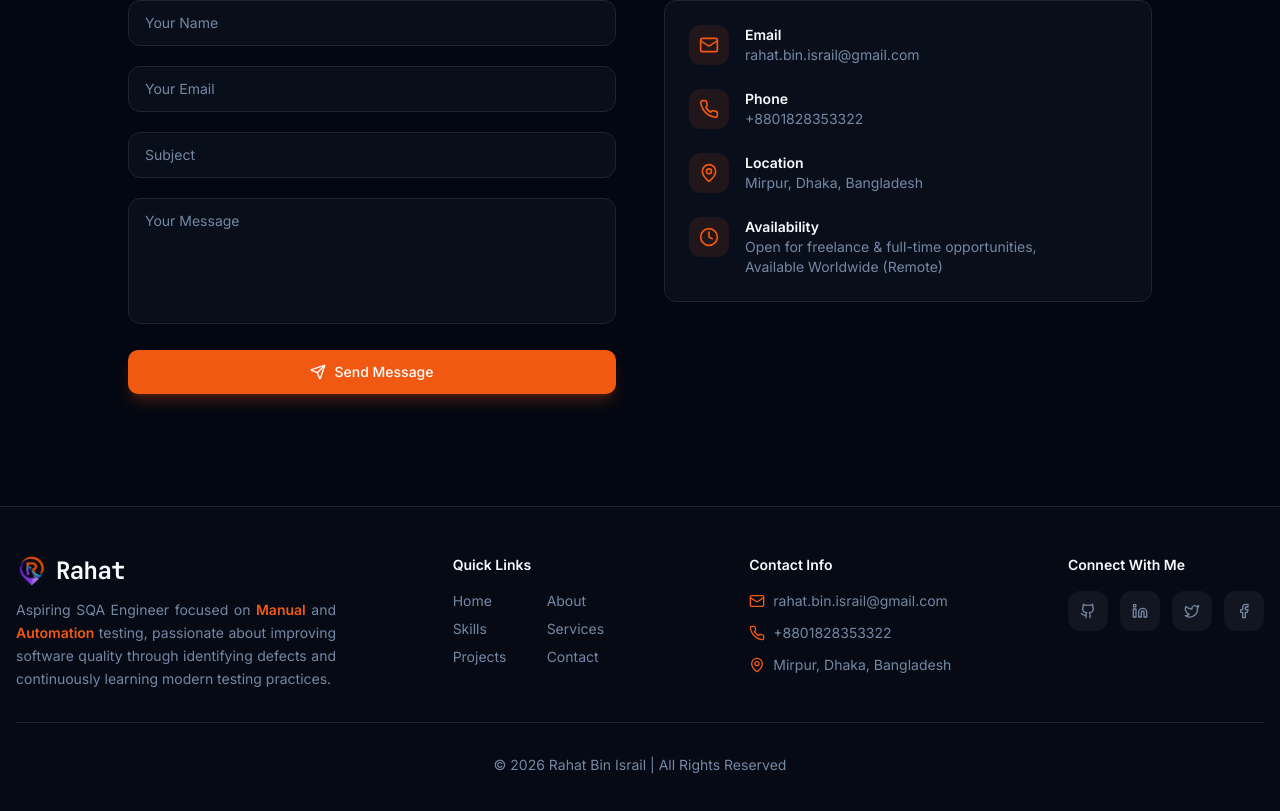
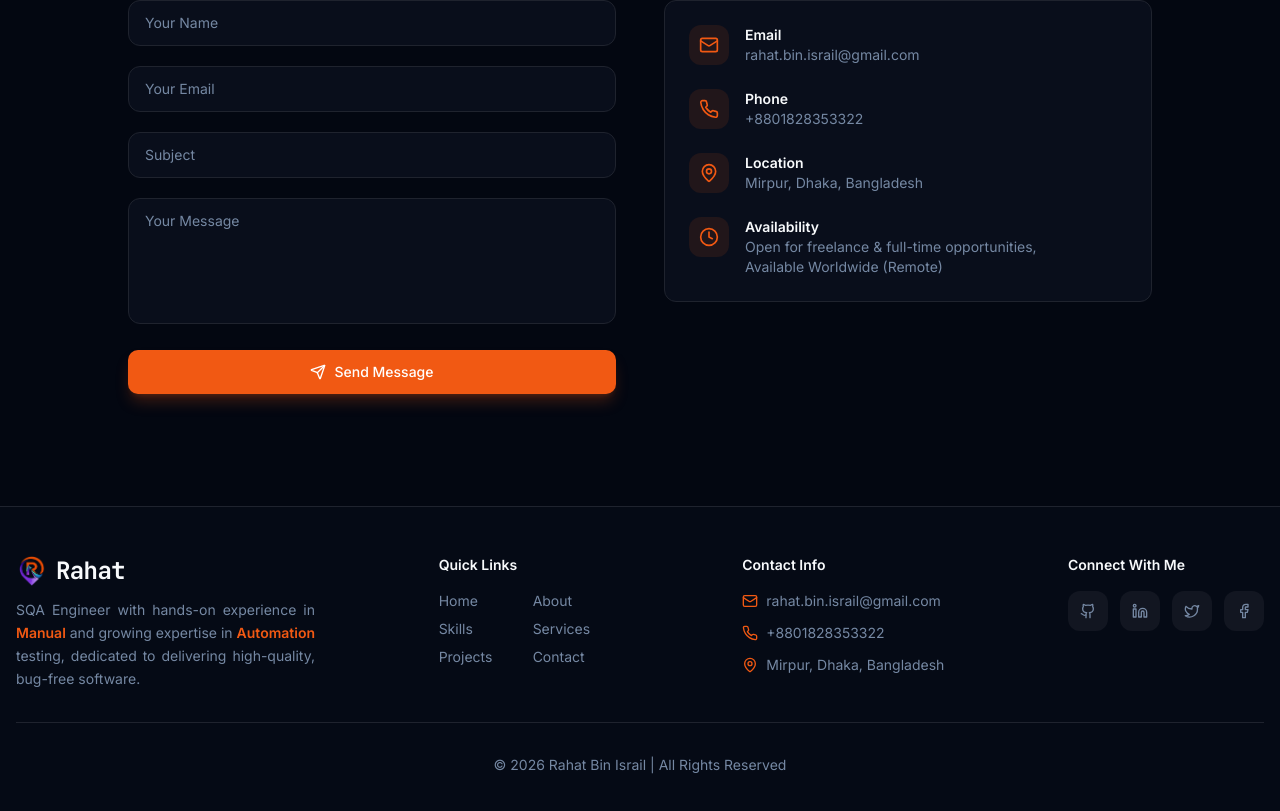
Before and after one commit to rahat-israil/Rahat-Portfolio-Website, a React (Vite) app: page / in a window 1280 px wide. Shown: the part 7671-8482 px from the top of the page. Built offline with nearby package versions, Linux system fonts and the light colour scheme; the HTML template or start-up script is replaced by a standard one.

Commit message:
Footer Description Updtae

```diff
--- a/src/components/Footer.tsx
+++ b/src/components/Footer.tsx
@@ -32,8 +32,8 @@ const Footer = () => {
               <img src={logoImg} alt="Logo" className="w-8 h-8 object-contain" />
               <span className="text-2xl font-bold font-mono tracking-tight text-foreground">Rahat</span>
             </button>
-            <p className="text-muted-foreground text-sm leading-relaxed max-w-xs text-justify">
-              Aspiring SQA Engineer focused on <span className="text-primary font-semibold">Manual</span> and <span className="text-primary font-semibold">Automation</span> testing, passionate about improving software quality through identifying defects and continuously learning modern testing practices.
+            <p className="text-muted-foreground text-sm leading-relaxed max-w-xs text-justify w-[300px] md:w-[300px] lg:w-[299px]">
+              SQA Engineer with hands-on experience in <span className="text-primary font-semibold">Manual</span> and growing expertise in <span className="text-primary font-semibold">Automation</span> testing, dedicated to delivering high-quality, bug-free software.
             </p>
           </div>
 
```
